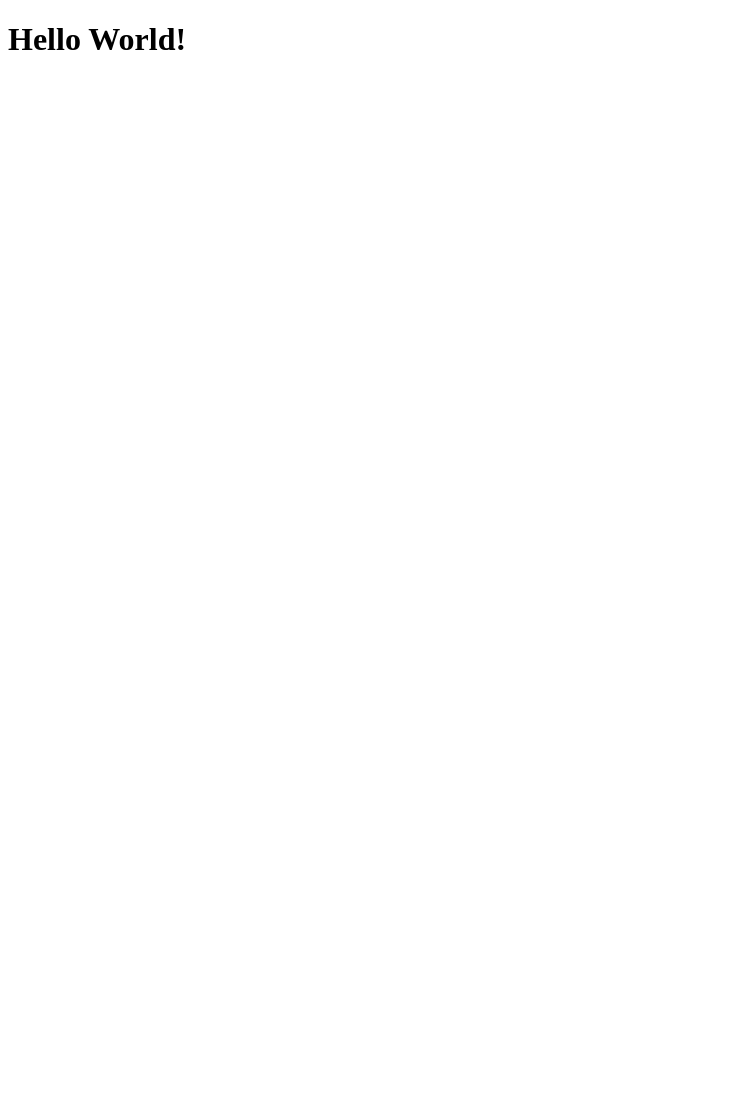
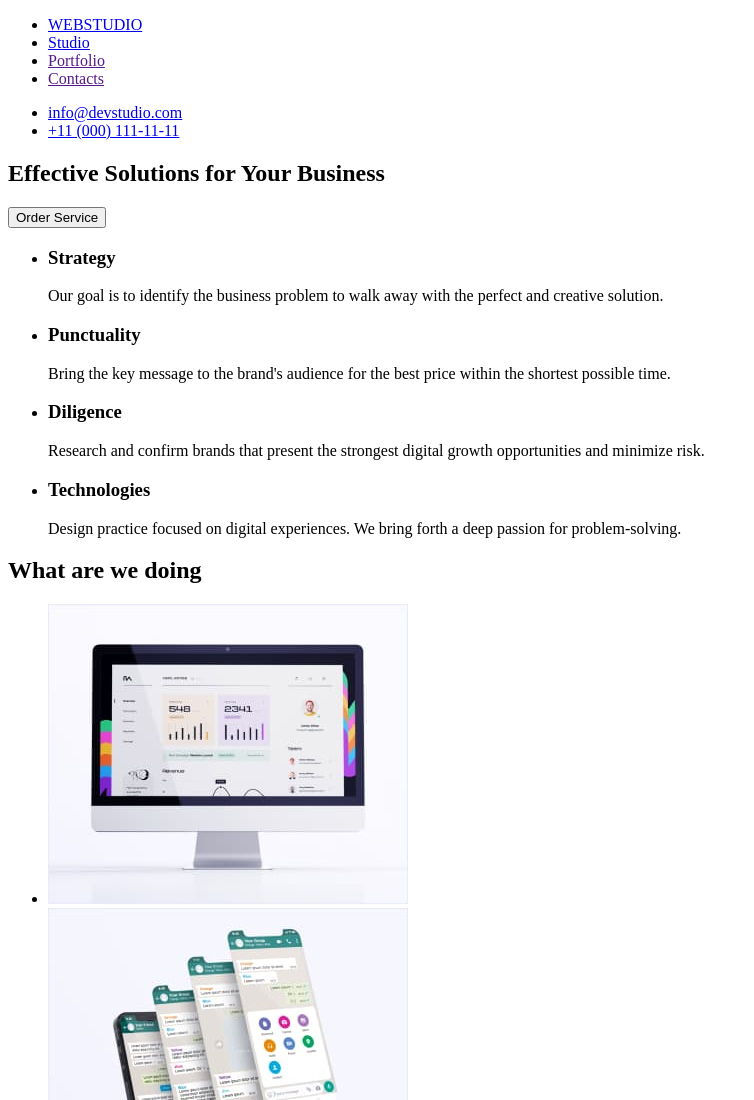
Before and after one commit to Yupiter101/goit-markup-hw-01, a plain HTML site: page index.html in a window 1280 px wide. Shown: the top 1100 px of the page, without its empty margins (0-754 px from the left). Before the commit the page ends 800 px from the top, so only its background shows below. Drawn offline with Linux system fonts and the light colour scheme.

Commit message:
My HW_01. Origin

```diff
--- a/index.html
+++ b/index.html
@@ -1,12 +1,122 @@
 <!DOCTYPE html>
 <html lang="en">
-<head>
-    <meta charset="UTF-8">
-    <meta http-equiv="X-UA-Compatible" content="IE=edge">
-    <meta name="viewport" content="width=device-width, initial-scale=1.0">
-    <title>Document</title>
-</head>
-<body>
-    <h1>Hello World!</h1>
-</body>
+  <head>
+    <meta charset="UTF-8" />
+    <meta http-equiv="X-UA-Compatible" content="IE=edge" />
+    <meta name="viewport" content="width=device-width, initial-scale=1.0" />
+    <title>Студія</title>
+  </head>
+
+  <body>
+
+    <header>
+      <nav>
+        <ul>
+          <li>
+            <a href="./index.html" target="_blank">WEBSTUDIO</a>
+          </li>
+          <li>
+            <a href="./index.html" target="_blank">Studio</a>
+          </li>
+          <li>
+            <a href="">Portfolio</a>
+          </li>
+          <li>
+            <a href="">Contacts</a>
+          </li>
+        </ul>
+      </nav>
+
+      <ul>
+        <li>
+          <a href="mailto:info@devstudio.com">info@devstudio.com</a>
+        </li>
+        <li>
+          <a href="tel:+110001111111">+11 (000) 111-11-11</a>
+        </li>
+      </ul>
+    </header>
+
+    <main>
+      <!-- section N1 -->
+      <section>
+        <h1>Effective Solutions <!--</br>-->
+          for Your Business</h1>
+        <button type="button">Order Service</button>
+      </section>
+
+      <!-- section N2 -->
+      <section>
+        <h2 hidden>About us</h2>
+          <ul>
+            <li>
+              <h3>Strategy</h3>
+              <p>Our goal is to identify the business
+                problem to walk away with the perfect and creative solution. </p>
+            </li>
+            <li>
+              <h3>Punctuality</h3>
+              <p>Bring the key message to the brand's audience for the best price within the shortest possible time.</p>
+            </li>
+            <li>
+              <h3>Diligence</h3>
+              <p>Research and confirm brands that present the strongest digital growth opportunities and minimize risk.</p>
+            </li>
+            <li>
+              <h3>Technologies</h3>
+              <p>Design practice focused on digital experiences. We bring forth a deep passion for problem-solving.</p>
+            </li>
+          </ul>
+      </section>
+
+      <!-- section N3 -->
+      <section>
+        <h2>What are we doing</h2>
+        <ul>
+          <li>
+            <img src="./images/pc.jpg" alt="PC" width="360"  height="300">
+          </li>
+          <li>
+            <img src="./images/android.jpg" alt="IOS/Android" width="360" height="300">
+          </li>
+          <li>
+            <img src="./images/laptop.jpg" alt="Laptop" width="360" height="300">
+          </li>
+        </ul>
+      </section>
+
+      <!-- section N47 -->
+      <section>
+        <h2>Our Team</h2>
+        <ul>
+          <li>
+            <img src="./images/mark_guerrero.jpg" alt="Mark Guerrero" width="264" height="260">
+            <h3>Mark Guerrero</h3>
+            <p>Product Designer</p>
+          </li>
+          <li>
+            <img src="./images/tom_ford.jpg" alt="Tom Ford" width="264" height="260">
+            <h3>Tom Ford</h3>
+            <p>Frontend Developer</p>
+          </li>
+          <li>
+            <img src="./images/camila_garcia.jpg" alt="Camila Garcia" width="264" height="260">
+            <h3>Camila Garcia</h3>
+            <p>Marketing</p>
+          </li>
+          <li>
+            <img src="./images/daniel_wilson.jpg" alt="Daniel Wilson" width="264" height="260">
+            <h3>Daniel Wilson</h3>
+            <p>UI Designer</p>
+          </li>
+        </ul>
+      </section>
+    </main>
+
+    <footer>
+      <a href="./index.html" target="_blank">WEBSTUDIO</a>
+        <p>Increase the flow of customers and sales for your business with digital marketing & growth solutions.</p>
+    </footer>
+
+  </body>
 </html>
```
Also changed, not shown: images/android.jpg (added), images/android.png (added), images/camila_garcia.jpg (added), images/camila_garcia.png (added), images/daniel_wilson.jpg (added), images/daniel_wilson.png (added), images/laptop.jpg (added), images/laptop.png (added), images/mark_guerrero.jpg (added), images/mark_guerrero.png (added), images/pc.jpg (added), images/pc.png (added), images/tom_ford.jpg (added), images/tom_ford.png (added).
